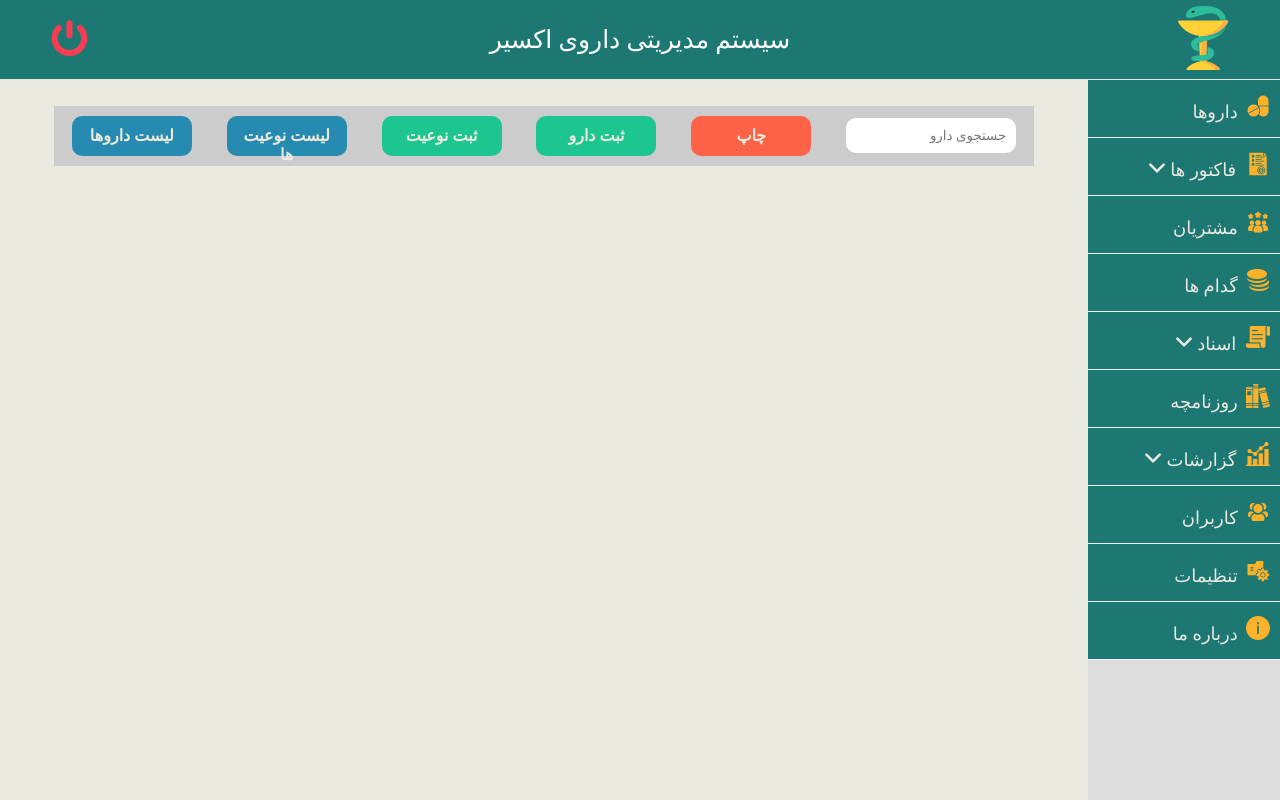
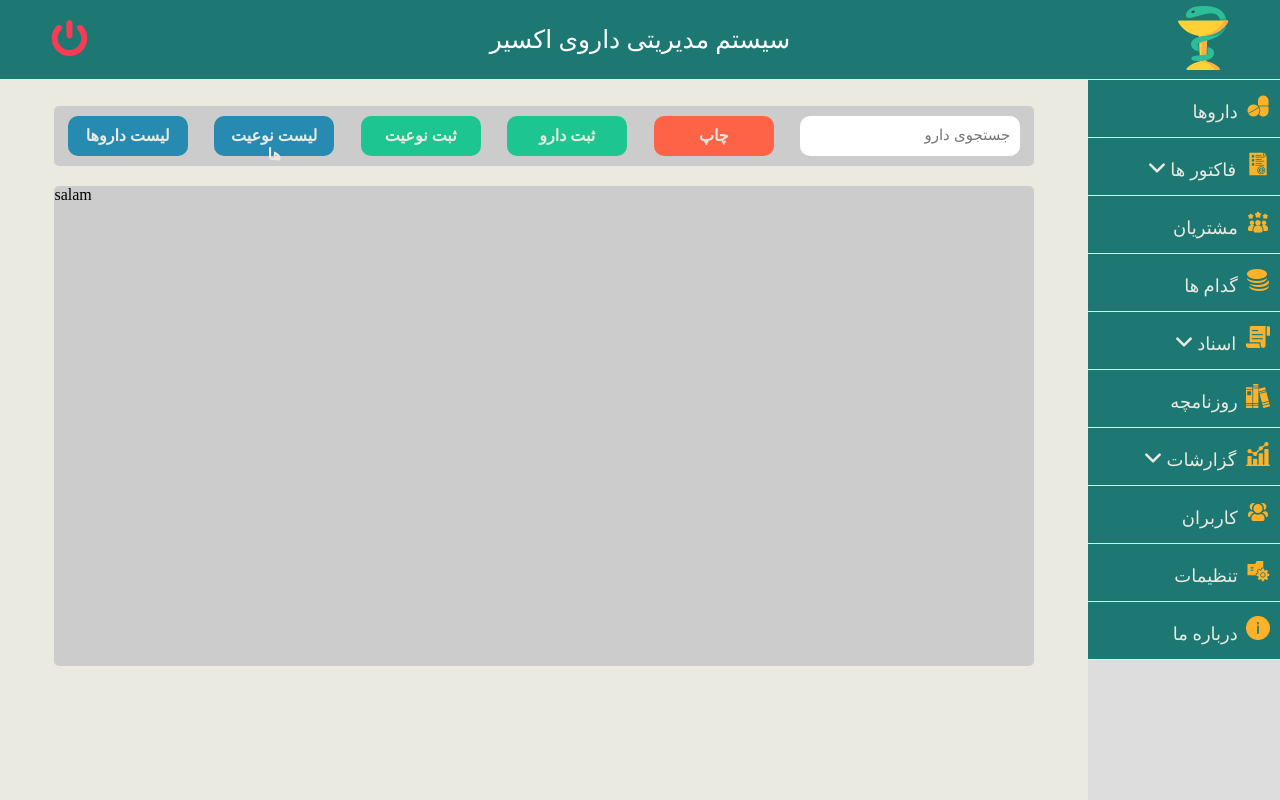
Before and after one commit to RezaHabibi1001/ExchangeFront, a React (Create React App) app: page /drugs in a window 1280 px wide. Built offline with nearby package versions, Linux system fonts and the light colour scheme.

Commit message:
drugs content section created

```diff
--- a/src/Components/Drugs/Drugs.jsx
+++ b/src/Components/Drugs/Drugs.jsx
@@ -18,6 +18,9 @@ export function Drugs() {
                     <span className="btn ">لیست نوعیت ها</span>
                     <span className="btn ">لیست داروها</span>
                 </div>
+                <div className="drugs-content">
+                    salam
+                </div>
             </div>
             </div>
         </div>
--- a/src/Styles/Drugs/Drugs.css
+++ b/src/Styles/Drugs/Drugs.css
@@ -4,7 +4,7 @@
     min-height: 100vh;
     display: flex;
     flex-direction: column;
-    /* justify-content: space-around; */
+    /* justify-content: space-between; */
 }
 .drugs-header{
     width: 90%;
@@ -16,6 +16,8 @@
     align-items: center;
     margin: 0 auto;
     direction: rtl;
+    border-radius: 5px;
+    margin-bottom: 20px;
 }
 .btn{
     width: 120px;
@@ -38,3 +40,11 @@
 .btn-save{
     background-color: var(--color-first);
 }
+/* drugs content */
+.drugs-content{
+    width: 90%;
+    height: 60vh;
+    margin: 0 auto;
+    background-color: #ccc;
+    border-radius: 5px;
+}
--- a/src/Styles/StaticComponents/Search.css
+++ b/src/Styles/StaticComponents/Search.css
@@ -2,8 +2,12 @@
 .search{
     border: none;
     outline: none;
-    width: 170px;
+    width: 220px;
+    height: 40px;
     padding: 10px;
     border-radius: 10px;
     direction: rtl;
 }
+.search::placeholder{
+    font-size: 15px;
+}
```
